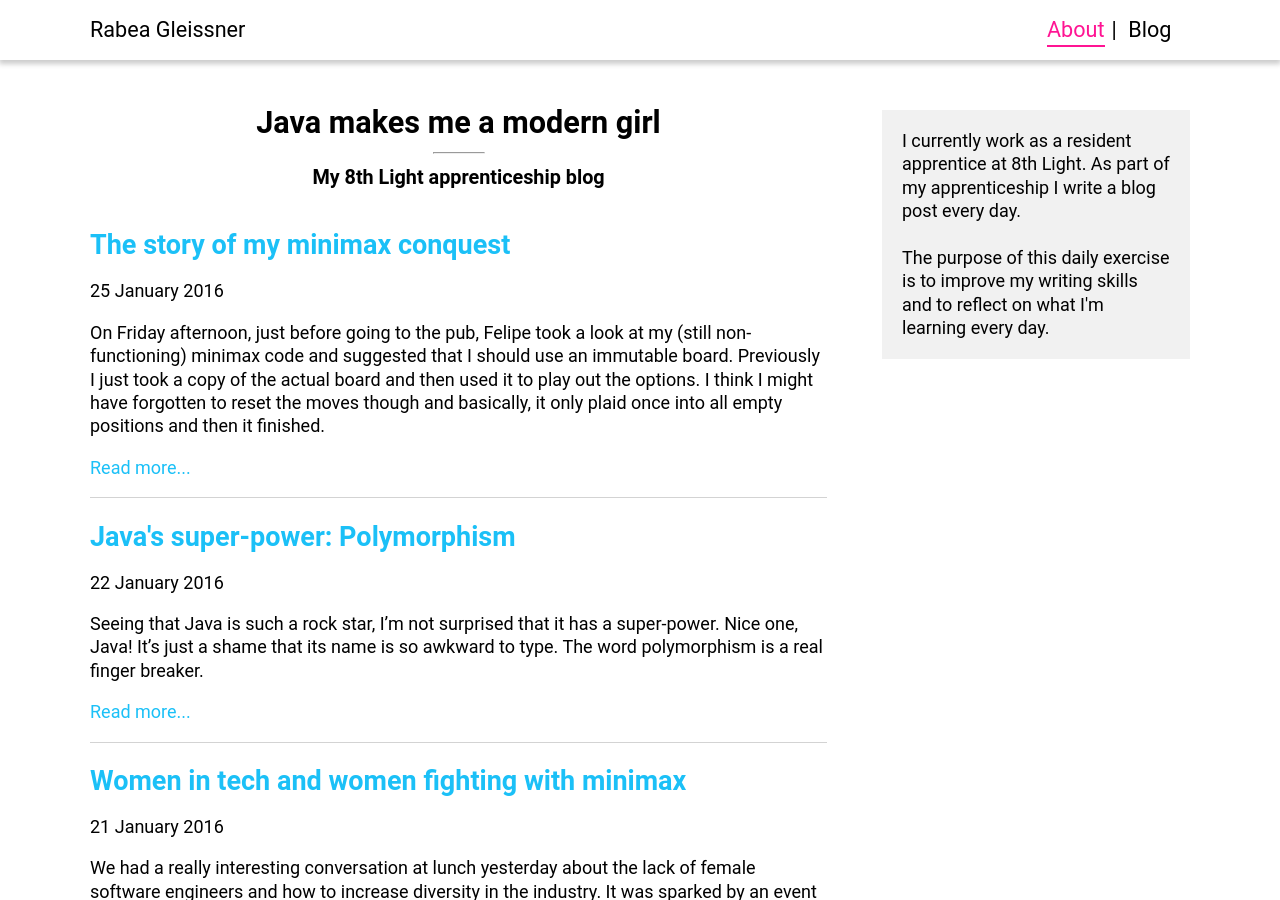
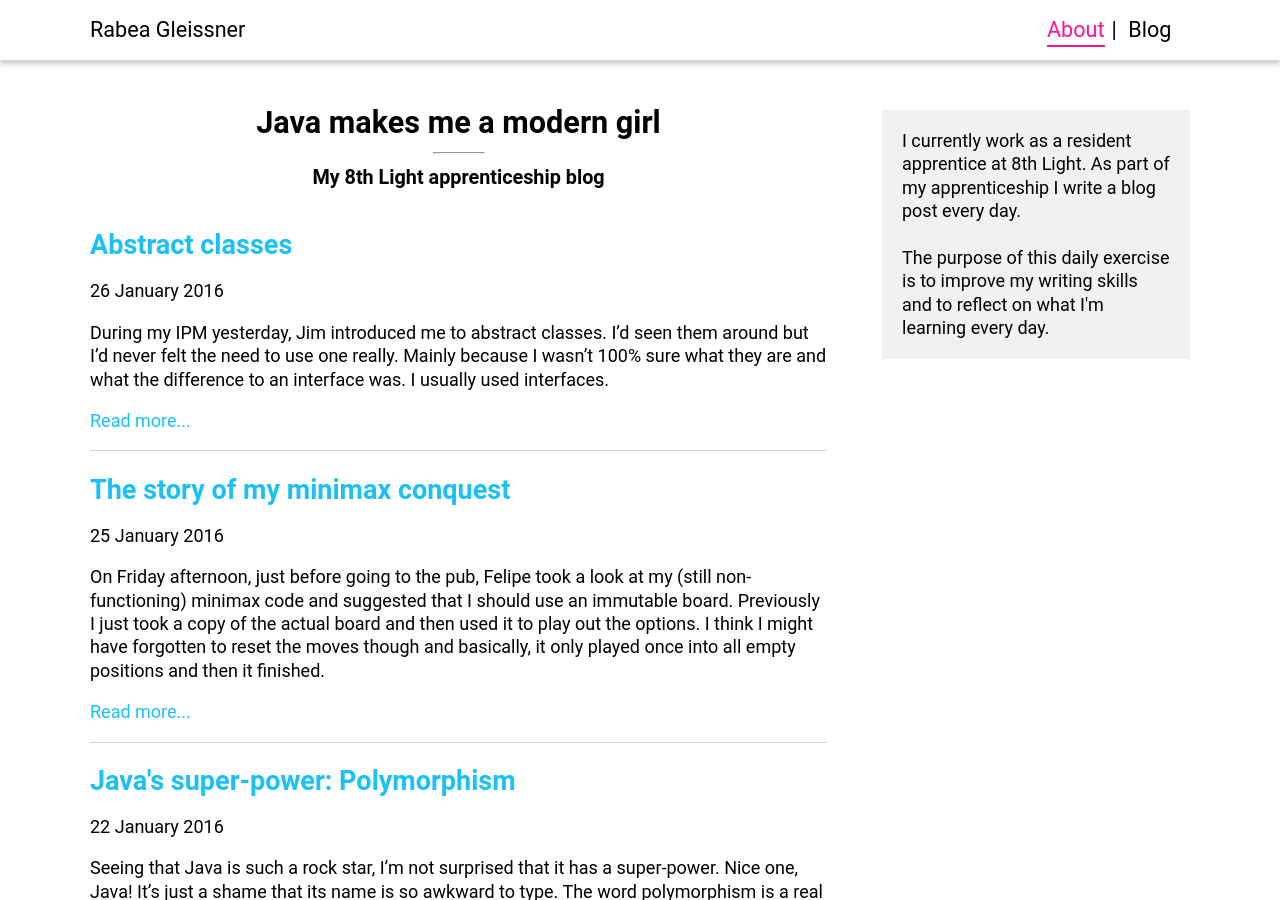
Before and after one commit to RabeaGleissner/RabeaGleissner.github.io, a Jekyll site: the page built from apprenticeship/index.html, in a window 1280 px wide and 900 px high. Built offline with Jekyll 4.4.1, drawn with Linux system fonts in a browser that asks for light colours; some of the changed lines change nothing that is shown.

Commit message:
adds apprenticeship blogpost 40

```diff
--- a/apprenticeship/_posts/2016-01-25-post-39.md
+++ b/apprenticeship/_posts/2016-01-25-post-39.md
@@ -6,7 +6,7 @@ read-time: 2
 category: apprenticeship
 ---
 
-On Friday afternoon, just before going to the pub, Felipe took a look at my (still non-functioning) minimax code and suggested that I should use an immutable board. Previously I just took a copy of the actual board and then used it to play out the options. I think I might have forgotten to reset the moves though and basically, it only plaid once into all empty positions and then it finished.
+On Friday afternoon, just before going to the pub, Felipe took a look at my (still non-functioning) minimax code and suggested that I should use an immutable board. Previously I just took a copy of the actual board and then used it to play out the options. I think I might have forgotten to reset the moves though and basically, it only played once into all empty positions and then it finished.
 
 <!--break-->
 
--- /dev/null
+++ b/apprenticeship/_posts/2016-01-26-post-40.md
@@ -0,0 +1,99 @@
+---
+title: Abstract classes
+comments: true
+layout: apprenticeship-post
+read-time: 2
+category: apprenticeship
+---
+
+During my IPM yesterday, Jim introduced me to abstract classes. I’d seen them around but I’d never felt the need to use one really. Mainly because I wasn’t 100% sure what they are and what the difference to an interface was. I usually used interfaces.
+
+<!--break-->
+
+But the use case yesterday showed the difference quite clearly. I had some duplication in my code, which I thought was fine, because both methods were required to be implemented by the interface.  But Jim pointed out that they did exactly the same thing.
+
+<pre><code class="language-java">
+// This is the Player interface
+public interface Player {
+    Mark mark();
+}
+
+// ComputerPlayer implements the Player interface which includes the mark() method
+public class ComputerPlayer implements Player {
+    private Mark mark;
+
+    public ComputerPlayer(Mark mark) {
+        this.mark = mark;
+    }
+
+    public Mark mark() {
+        return mark;
+    }
+}
+
+// HumanPlayer also implements the interface Player and therefore also has to
+// have the mark() method
+public class HumanPlayer implements Player {
+    Mark mark;
+
+    public HumanPlayer(Mark mark) {
+        this.mark = mark;
+    }
+
+    public Mark mark() {
+        return mark;
+    }
+}
+</code></pre>
+
+When Jim asked me how we could eliminate this duplication, I could only think that maybe both classes need to inherit from a superclass in addition to the interface? Something along those lines. Then the super class could have the `mark()` method and both human and computer players could inherit this.
+
+Jim pointed me in the direction of abstract classes. In contrast to an interface, an abstract class can implement methods as well.
+
+So we changed the Player interface to an abstract class and made the ComputerPlayer and HumanPlayer both extend the abstract class. Then we were able to use IntelliJ's refactor functionality to pull the mark() method up to it's super class (the abstract Player class). Unfortunately the automatic refactoring didn't recognise that it needed to do it for both HumanPlayer and ComputerPlayer at the same time but at least it did it for one. And I then manually implemented the code for the other.
+
+This is the new code now.
+
+<pre><code class="language-java">
+// Player is now an abstract class which includes the implementation of the mark() method
+public abstract class Player {
+    protected Mark mark;
+
+    public Player(Mark mark) {
+        this.mark = mark;
+    }
+
+    public Mark mark() {
+        return mark;
+    }
+    public abstract int getPosition(Board board);
+}
+
+// and all ComputerPlayer and HumanPlayer need to do now is call super in their constructor
+// to get the mark.
+public class ComputerPlayer extends Player {
+
+    public ComputerPlayer(Mark mark) {
+        super(mark);
+    }
+}
+
+public class HumanPlayer extends Player {
+
+    public HumanPlayer(Mark mark) {
+        super(mark);
+    }
+}
+</code></pre>
+
+Today I did some research on when exactly to use interfaces and when to use abstract classes. Because my initial thought after this refactoring was "Why do we even use interfaces? We could just use abstract classes all the time!".
+
+So what are the differences other than the now obvious one that abstract classes can implement methods and interfaces can't?
+
+Interfaces contain a list of methods that all classes that implement the interface need to have. An interface shows that these classes share an API and defines the public contract. An abstract class should be used when classes also share the implementation of the methods and not only the names and parameters.
+
+Interfaces only contain public methods and abstract classes can implement protected abstract and public abstract methods.
+
+When we use an abstract class, we define the characteristics of an object and specify what the object is. The interface establishes a contract about what the object can do.
+
+So, I think in future I will use an interface if two classes share the same method names and variables. But once I see duplication between the method implementation, I'll use an abstract class and implement the duplicated code there so the sub-classes can inherit it.
```
